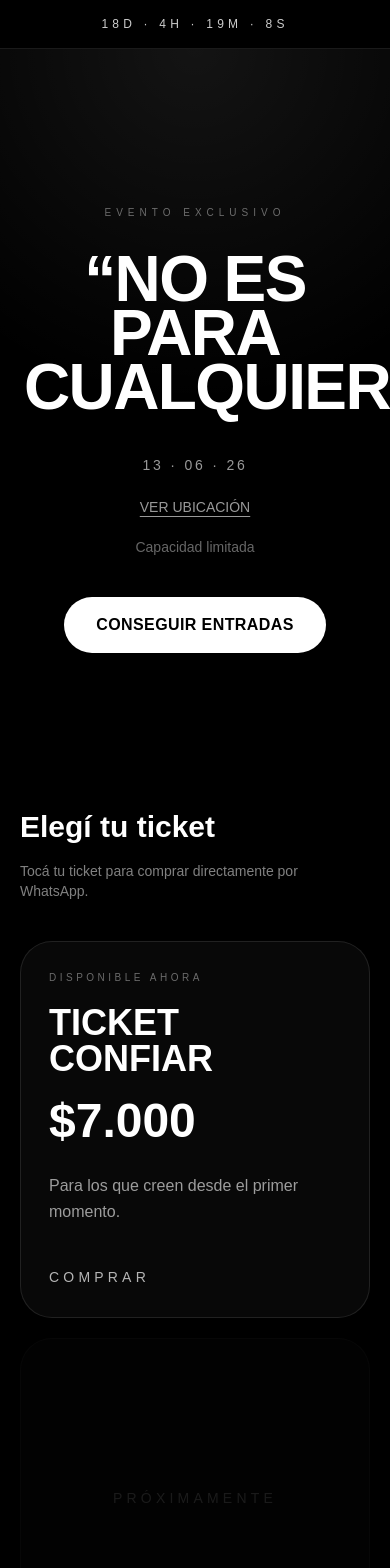
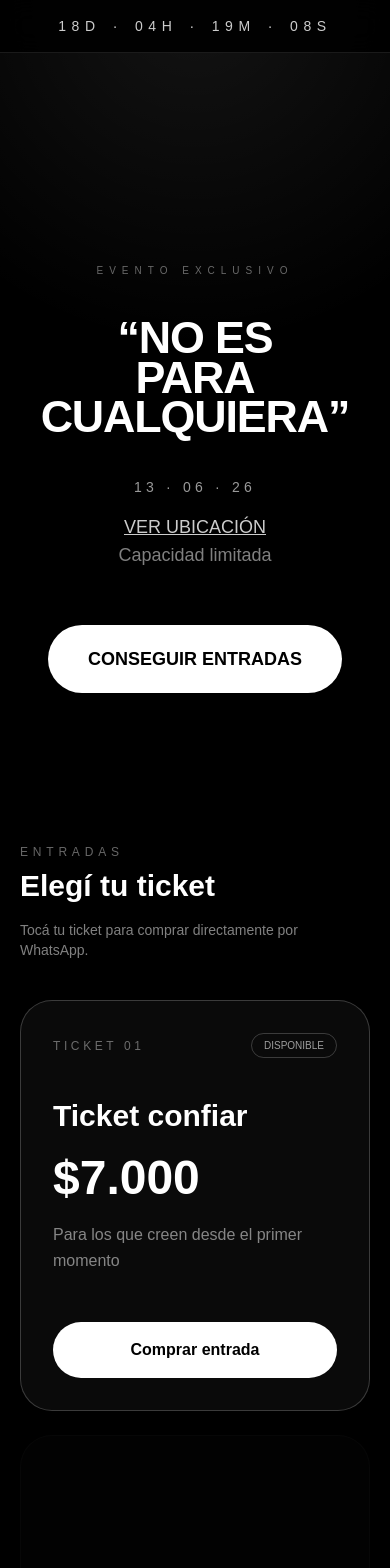
Before and after one commit to garaythiago06-stack/la5ta-sabados, a Next.js app: page / in a window 390 px wide. Shown: the top 1568 px of the page. Built offline with nearby package versions, Linux system fonts and the light colour scheme.

Commit message:
improve mobile layout and maps link

```diff
--- a/app/page.js
+++ b/app/page.js
@@ -6,87 +6,110 @@ export default function EventoLanding() {
   const whatsappLink =
     "https://wa.me/5491112345678?text=Hola!%20Quiero%20comprar%20entradas";
 
+  const mapsLink =
+    "https://www.google.com/maps/place/Miguel+David+%26+General+Gervasio+Artigas,+E3106+Paran%C3%A1,+Entre+R%C3%ADos/@-31.7682354,-60.5116708,15z/data=!4m6!3m5!1s0x95b44dc9f8f7305f:0x78cec69eabe7a5fd!8m2!3d-31.7682621!4d-60.5116586!16s%2Fg%2F11f2zlkklh?entry=ttu&g_ep=EgoyMDI2MDUyMC4wIKXMDSoASAFQAw%3D%3D";
+
+  const targetDate = new Date("2026-06-13T23:59:59");
+
   const [timeLeft, setTimeLeft] = useState({
-    dias: 0,
-    horas: 0,
-    minutos: 0,
-    segundos: 0,
+    days: "00",
+    hours: "00",
+    minutes: "00",
+    seconds: "00",
   });
 
   useEffect(() => {
-    const targetDate = new Date("2026-06-13T23:59:59");
-
     const interval = setInterval(() => {
       const now = new Date();
       const difference = targetDate - now;
 
-      const dias = Math.floor(difference / (1000 * 60 * 60 * 24));
-      const horas = Math.floor(
-        (difference % (1000 * 60 * 60 * 24)) / (1000 * 60 * 60)
+      if (difference <= 0) return;
+
+      const days = Math.floor(difference / (1000 * 60 * 60 * 24));
+      const hours = Math.floor(
+        (difference / (1000 * 60 * 60)) % 24
       );
-      const minutos = Math.floor(
-        (difference % (1000 * 60 * 60)) / (1000 * 60)
+      const minutes = Math.floor(
+        (difference / (1000 * 60)) % 60
       );
-      const segundos = Math.floor((difference % (1000 * 60)) / 1000);
+      const seconds = Math.floor((difference / 1000) % 60);
 
       setTimeLeft({
-        dias,
-        horas,
-        minutos,
-        segundos,
+        days: String(days).padStart(2, "0"),
+        hours: String(hours).padStart(2, "0"),
+        minutes: String(minutes).padStart(2, "0"),
+        seconds: String(seconds).padStart(2, "0"),
       });
     }, 1000);
 
     return () => clearInterval(interval);
   }, []);
 
+  const lotes = [
+    {
+      nombre: "Ticket confiar",
+      precio: "$7.000",
+      descripcion:
+        "Para los que creen desde el primer momento",
+      activo: true,
+    },
+    {
+      nombre: "",
+      precio: "",
+      descripcion: "",
+      activo: false,
+    },
+    {
+      nombre: "",
+      precio: "",
+      descripcion: "",
+      activo: false,
+    },
+  ];
+
   return (
-    <div className="min-h-screen bg-black text-white overflow-hidden">
-      {/* CRONOMETRO */}
-      <div className="sticky top-0 z-50 backdrop-blur-xl bg-black/40 border-b border-white/10">
-        <div className="max-w-6xl mx-auto px-4 py-4 text-center">
-          <p className="text-xs md:text-sm tracking-[0.35em] text-white/80">
-            {timeLeft.dias}D · {timeLeft.horas}H ·{" "}
-            {timeLeft.minutos}M · {timeLeft.segundos}S
-          </p>
+    <div className="bg-black text-white min-h-screen overflow-hidden">
+      <div className="fixed top-0 left-0 w-full z-50 bg-black/90 backdrop-blur-md border-b border-white/10">
+        <div className="flex justify-center items-center gap-3 py-4 text-sm tracking-[0.4em] text-white/80">
+          <span>{timeLeft.days}D</span>
+          <span>·</span>
+          <span>{timeLeft.hours}H</span>
+          <span>·</span>
+          <span>{timeLeft.minutes}M</span>
+          <span>·</span>
+          <span>{timeLeft.seconds}S</span>
         </div>
       </div>
 
-      {/* HERO */}
-      <section className="relative min-h-[90vh] flex flex-col items-center justify-center px-6 text-center">
-        <div className="absolute inset-0 bg-[radial-gradient(circle_at_top,rgba(255,255,255,0.08),transparent_45%)]"></div>
+      <section className="relative flex flex-col items-center justify-center min-h-screen px-5 pt-28 text-center">
+        <div className="absolute inset-0 bg-[radial-gradient(circle_at_top,rgba(255,255,255,0.08),transparent_40%)]" />
 
-        <div className="relative z-10 w-full max-w-5xl">
-          <p className="text-[10px] md:text-xs tracking-[0.5em] text-white/40 mb-8">
+        <p className="tracking-[0.6em] text-white/40 text-[10px] sm:text-xs mb-10">
           EVENTO EXCLUSIVO
         </p>
 
-          <h1 className="font-black uppercase leading-[0.85] tracking-tight text-[4rem] sm:text-[6rem] md:text-[9rem]">
+        <h1 className="font-black uppercase leading-[0.88] tracking-tight text-[2.8rem] sm:text-[5.5rem] md:text-[9rem]">
           “NO ES
-          </h1>
-
-          <h1 className="font-black uppercase leading-[0.85] tracking-tight text-[4rem] sm:text-[6rem] md:text-[9rem]">
+          <br />
           PARA
-          </h1>
-
-          <h1 className="font-black uppercase leading-[0.85] tracking-tight text-[4rem] sm:text-[6rem] md:text-[9rem] mb-10">
+          <br />
           CUALQUIERA”
         </h1>
 
-          <div className="space-y-5 mb-10">
-            <p className="text-white/60 text-sm md:text-base tracking-[0.2em]">
+        <div className="mt-10 space-y-4">
+          <p className="text-white/60 tracking-[0.3em] text-sm">
             13 · 06 · 26
           </p>
 
           <a
-              href="https://www.google.com/maps/@-31.7682354,-60.5116708,3a,75y,53.7h,77.93t/data=!3m7!1e1!3m5!1sk83TvpQKshvOBey3Xd5R8A!2e0!6shttps:%2F%2Fstreetviewpixels-pa.googleapis.com%2Fv1%2Fthumbnail%3Fcb_client%3Dmaps_sv.tactile%26w%3D900%26h%3D600%26pitch%3D12.072659756067551%26panoid%3Dk83TvpQKshvOBey3Xd5R8A%26yaw%3D53.70036771683107!7i16384!8i8192?entry=ttu&g_ep=EgoyMDI2MDUyMC4wIKXMDSoASAFQAw%3D%3D"
+            href={mapsLink}
             target="_blank"
-              className="inline-block text-white/60 hover:text-white transition-all underline underline-offset-4 text-sm md:text-base"
+            className="text-white/80 underline text-lg hover:text-white transition"
           >
             VER UBICACIÓN
           </a>
 
-            <p className="text-white/40 text-sm md:text-base">
+          <p className="text-white/50 text-lg">
             Capacidad limitada
           </p>
         </div>
@@ -94,78 +117,89 @@ export default function EventoLanding() {
         <a
           href={whatsappLink}
           target="_blank"
-            className="inline-flex items-center justify-center bg-white text-black px-8 md:px-10 py-4 rounded-full font-bold tracking-wide hover:scale-105 transition-all duration-300"
+          className="mt-14 bg-white text-black px-10 py-5 rounded-full font-bold text-lg hover:scale-105 transition-transform"
         >
           CONSEGUIR ENTRADAS
         </a>
+      </section>
+
+      <section className="px-5 pb-24 max-w-6xl mx-auto">
+        <div className="flex flex-col md:flex-row md:items-end md:justify-between gap-4 mb-10">
+          <div>
+            <p className="text-white/40 uppercase tracking-[0.4em] text-xs mb-2">
+              Entradas
+            </p>
+
+            <h2 className="text-3xl md:text-5xl font-black">
+              Elegí tu ticket
+            </h2>
+          </div>
+
+          <p className="text-white/50 text-sm md:text-base max-w-md">
+            Tocá tu ticket para comprar directamente por
+            WhatsApp.
+          </p>
+        </div>
+
+        <div className="grid md:grid-cols-3 gap-6">
+          {lotes.map((lote, index) => (
+            <a
+              key={index}
+              href={lote.activo ? whatsappLink : "#"}
+              className={`rounded-[2rem] border p-8 backdrop-blur-xl transition-all duration-300 ${
+                lote.activo
+                  ? "border-white/20 bg-white/[0.04] hover:bg-white/[0.07] hover:-translate-y-2"
+                  : "border-white/5 bg-white/[0.02] opacity-40"
+              }`}
+            >
+              <div className="flex flex-col h-full">
+                <div className="flex items-center justify-between">
+                  <p className="text-white/40 uppercase tracking-[0.3em] text-xs">
+                    {lote.activo
+                      ? `Ticket 0${index + 1}`
+                      : ""}
+                  </p>
+
+                  {lote.activo && (
+                    <span className="text-[10px] border border-white/20 rounded-full px-3 py-1 text-white/60">
+                      DISPONIBLE
+                    </span>
+                  )}
+                </div>
+
+                <div className="mt-10">
+                  <h3 className="text-3xl font-bold">
+                    {lote.nombre}
+                  </h3>
+
+                  <p className="text-5xl font-black mt-5">
+                    {lote.precio}
+                  </p>
+
+                  <p className="text-white/50 mt-5 leading-relaxed">
+                    {lote.descripcion}
+                  </p>
+                </div>
+
+                <div className="mt-auto pt-12">
+                  {lote.activo ? (
+                    <div className="w-full rounded-full bg-white text-black py-4 text-center font-bold">
+                      Comprar entrada
+                    </div>
+                  ) : (
+                    <div className="w-full rounded-full border border-white/10 py-4 text-center text-white/20">
+                      Próximamente
+                    </div>
+                  )}
+                </div>
+              </div>
+            </a>
+          ))}
         </div>
       </section>
 
-      {/* TICKETS */}
-      <section className="max-w-6xl mx-auto px-5 pb-24">
-        <div className="flex flex-col md:flex-row md:items-center md:justify-between gap-4 mb-10">
-          <h2 className="text-3xl md:text-4xl font-black">
-            Elegí tu ticket
-          </h2>
-
-          <p className="text-white/50 text-sm">
-            Tocá tu ticket para comprar directamente por WhatsApp.
-          </p>
-        </div>
-
-        <div className="grid md:grid-cols-3 gap-5">
-          {/* TICKET */}
-          <a
-            href={whatsappLink}
-            target="_blank"
-            className="group border border-white/10 rounded-[32px] p-7 bg-white/[0.03] backdrop-blur-xl hover:border-white/40 hover:bg-white/[0.06] transition-all duration-300"
-          >
-            <p className="text-[10px] tracking-[0.35em] text-white/40 mb-5">
-              DISPONIBLE AHORA
-            </p>
-
-            <h3 className="text-4xl font-black leading-none mb-5">
-              TICKET
-              <br />
-              CONFIAR
-            </h3>
-
-            <p className="text-5xl font-black mb-7">
-              $7.000
-            </p>
-
-            <p className="text-white/60 leading-relaxed">
-              Para los que creen desde el primer momento.
-            </p>
-
-            <div className="mt-10">
-              <span className="text-sm tracking-[0.3em] text-white/70">
-                COMPRAR
-              </span>
-            </div>
-          </a>
-
-          {/* PROXIMAMENTE */}
-          <div className="border border-white/5 rounded-[32px] p-7 bg-white/[0.02] backdrop-blur-xl opacity-40 min-h-[320px] flex items-center justify-center">
-            <p className="tracking-[0.3em] text-white/25 text-sm">
-              PRÓXIMAMENTE
-            </p>
-          </div>
-
-          {/* PROXIMAMENTE */}
-          <div className="border border-white/5 rounded-[32px] p-7 bg-white/[0.02] backdrop-blur-xl opacity-40 min-h-[320px] flex items-center justify-center">
-            <p className="tracking-[0.3em] text-white/25 text-sm">
-              PRÓXIMAMENTE
-            </p>
-          </div>
-        </div>
-      </section>
-
-      {/* FOOTER */}
-      <footer className="border-t border-white/10 py-8 px-6 text-center">
-        <p className="text-white/30 text-xs tracking-[0.25em]">
-          LA5TA SABADOS
-        </p>
+      <footer className="border-t border-white/10 py-8 text-center text-white/30 text-sm">
+        © LA5TA SABADOS — Todos los derechos reservados
       </footer>
     </div>
   );
```
Lines whose indentation alone changed are shown as unchanged.
